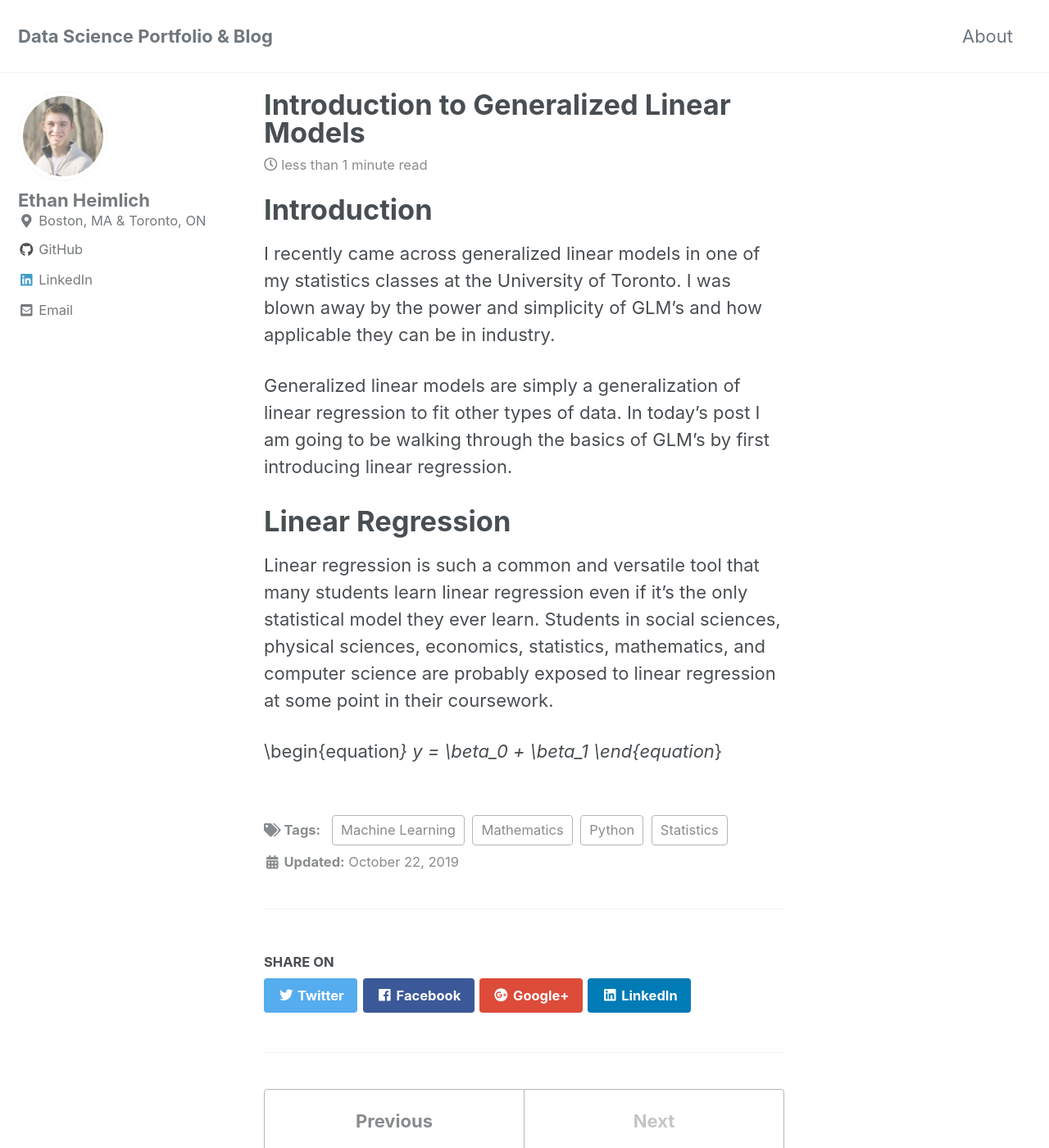
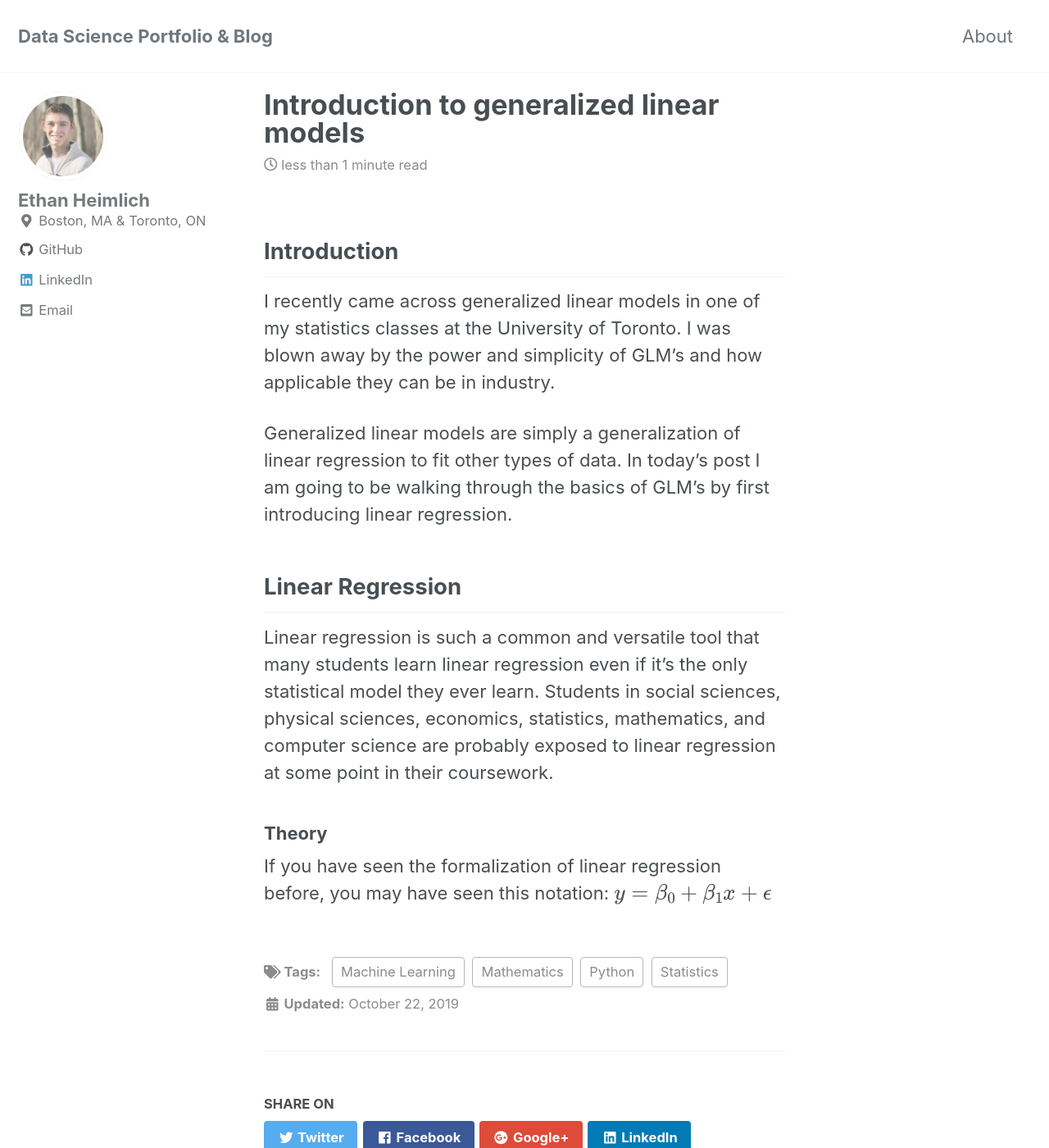
Before and after one commit to eheimlich/eheimlich.github.io, a Jekyll site: the page built from _posts/2019-10-22-generalized_linear_models.md, in a window 1280 px wide and 1400 px high. Shown: the whole window at 82% size. Built offline with Jekyll 4.4.1, drawn with Linux system fonts in a browser that asks for light colours; cached includes are drawn as plain includes; nearby versions of some CDN libraries; formulas are drawn with MathJax 3.

Commit message:
Started linear regression section

```diff
--- a/_posts/2019-10-22-generalized_linear_models.md
+++ b/_posts/2019-10-22-generalized_linear_models.md
@@ -1,21 +1,21 @@
 ---
-title: "Introduction to Generalized Linear Models"
+title: "Introduction to generalized linear models"
 date: 2019-10-22
 tags: [Machine Learning, Python, Mathematics, Statistics]
 excerpt: "Linear Regression"
 mathjax: True
 ---
 
-# Introduction
+## Introduction
 I recently came across generalized linear models in one of my statistics classes at the University of Toronto. I was blown away by the power and simplicity of GLM's and how applicable they can be in industry.
 
 Generalized linear models are simply a generalization of linear regression to fit other types of data. In today's post I am going to be walking through the basics of GLM's by first introducing linear regression.
 
-# Linear Regression
+## Linear Regression
 Linear regression is such a common and versatile tool that many students learn linear regression even
 if it's the only statistical model they ever learn. Students in social sciences, physical sciences,
 economics, statistics, mathematics, and computer science are probably exposed to linear regression at some point in their coursework.
 
-\begin{equation*}
-  y = \beta_0 + \beta_1
-\end{equation*}
+### Theory
+If you have seen the formalization of linear regression before, you may have seen this notation:
+$$ y = \beta_0 + \beta_1 x + \epsilon $$
```
